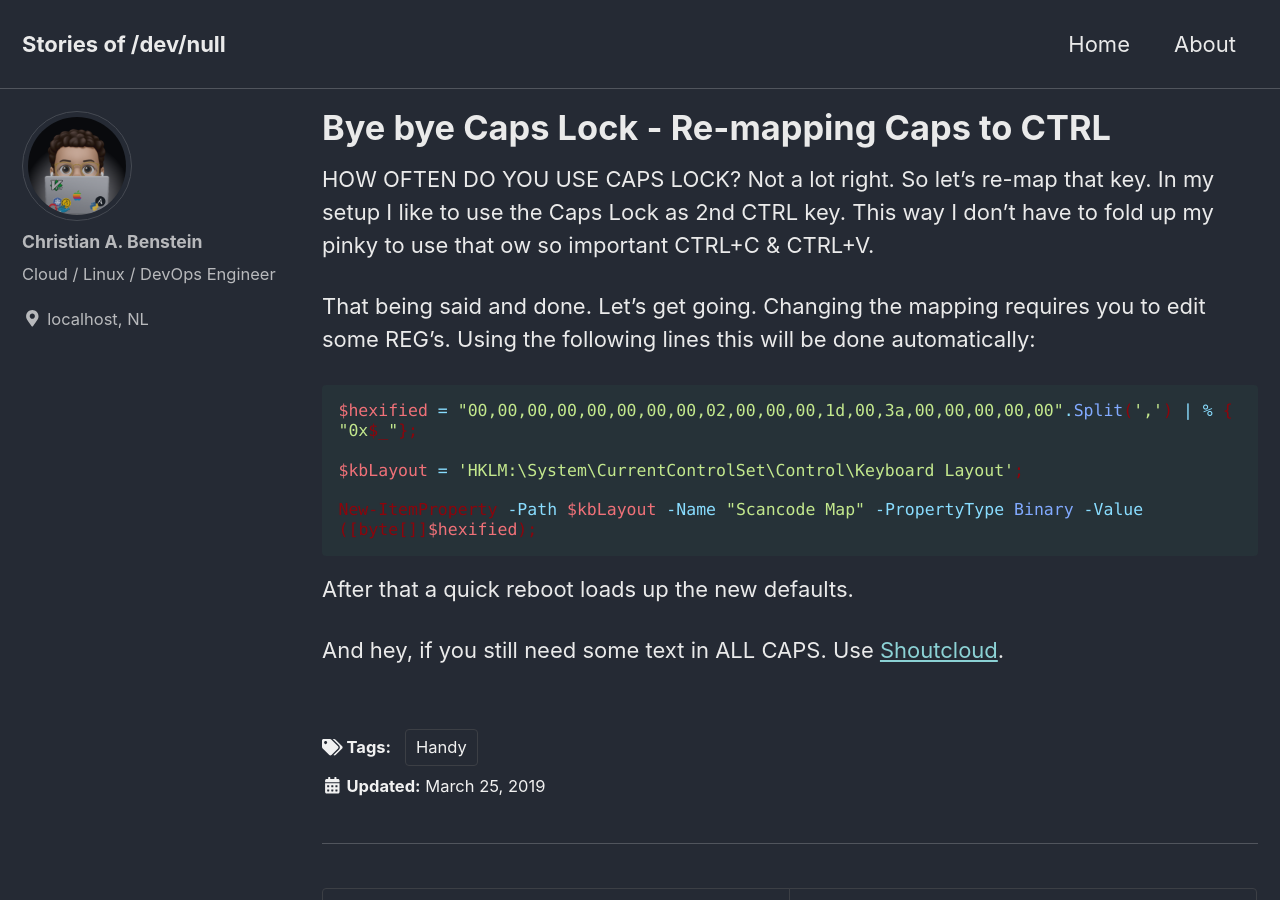
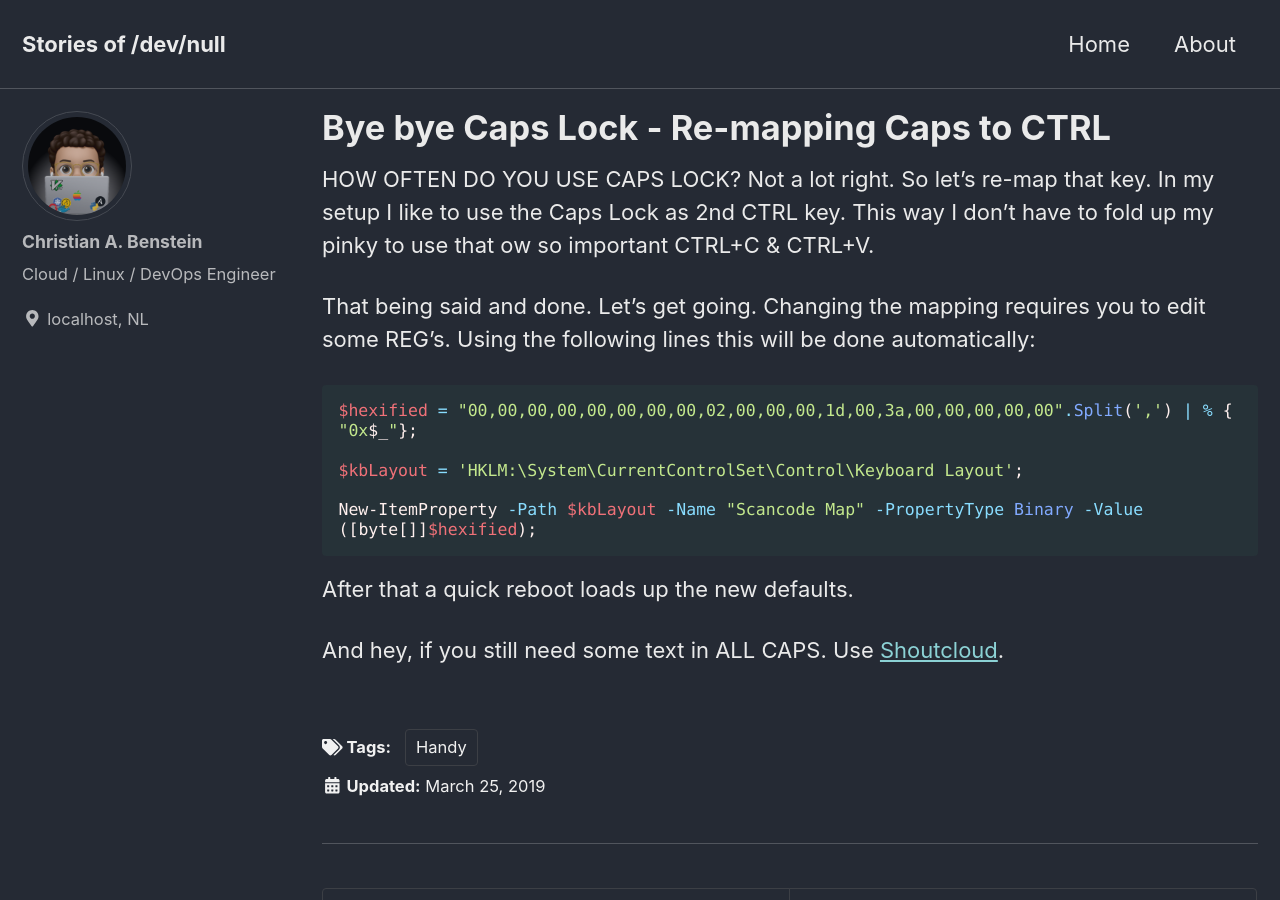
Before and after one commit to KingOfSpades/blog, a Jekyll site: the page built from _posts/2019-03-25-bye-bye-caps-lock.md, in a window 1280 px wide and 900 px high. Built offline with Jekyll 4.4.1, drawn with Linux system fonts in a browser that asks for light colours; cached includes are drawn as plain includes.

Commit message:
Changed back color

```diff
--- a/_sass/minimal-mistakes/_variables.scss
+++ b/_sass/minimal-mistakes/_variables.scss
@@ -37,7 +37,7 @@ $caption-font-family: $serif !default;
 $type-size-1: 2.441em !default; // ~39.056px
 $type-size-2: 1.953em !default; // ~31.248px
 $type-size-3: 1.563em !default; // ~25.008px
-$type-size-4: 1.00em !default; // ~20px
+$type-size-4: 0.08m !default; // ~13px
 $type-size-5: 0.8em !default; // ~13px
 $type-size-6: 0.75em !default; // ~12px
 $type-size-7: 0.6875em !default; // ~11px
@@ -115,7 +115,7 @@ $base01: #2e3c43 !default;
 $base02: #314549 !default;
 $base03: #546e7a !default;
 $base04: #b2ccd6 !default;
-$base05: #8b050c !default;
+$base05: #fff0ee !default;
 $base06: #eeffff !default;
 $base07: #ffffff !default;
 $base08: #f07178 !default;
```
